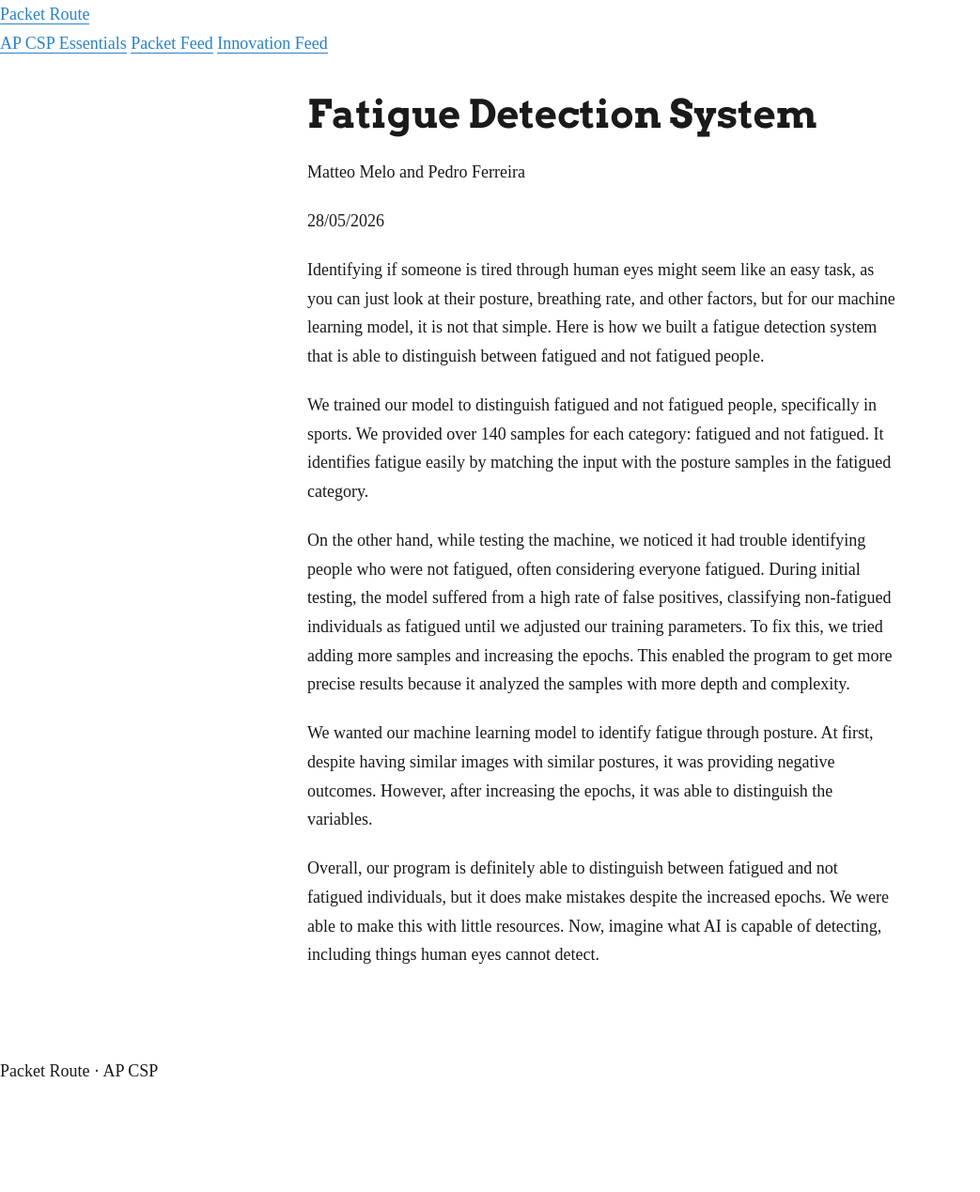
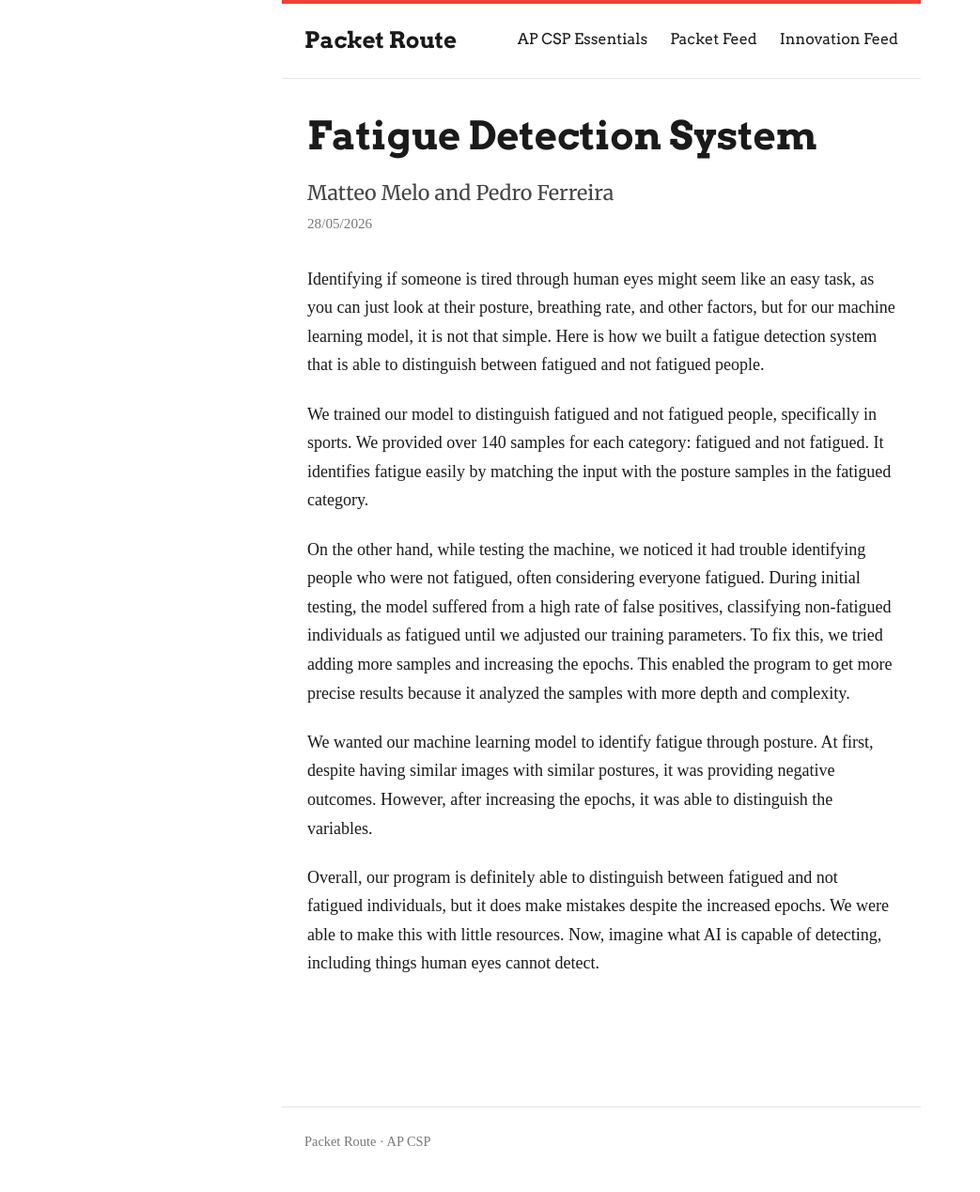
Before and after one commit to packet-route/packet-route, a Jekyll site: the page built from _posts/2026-05-28-fatigue-detection.md, in a window 1280 px wide. Shown: the whole page at 94% size, without its empty margins (0-1043 px from the left). Built offline with Jekyll 4.4.1, drawn with Linux system fonts in a browser that asks for light colours; some web fonts are replaced; before the commit the page ends 1177 px from its top, so only the background shows below that.

Commit message:
Update style.css

```diff
--- a/assets/css/style.css
+++ b/assets/css/style.css
@@ -45,8 +45,7 @@ h1 { font-size: 2.6rem; margin-top: 0; }
 h2 { font-size: 1.9rem; }
 h3 { font-size: 1.4rem; }
 
-/* Subtitle tier: Merriweather. Use a .subtitle class on the
-   element you want in the middle voice (post excerpt, section lead). */
+/* Subtitle tier: Merriweather */
 .subtitle {
   font-family: var(--font-subtitle);
   font-weight: 400;
@@ -72,7 +71,7 @@ a:hover { color: var(--link-hover); }
   padding: 2em 1.5em 4em;
 }
 
-/* a reusable accent rule using the red, for section dividers */
+/* red accent divider */
 hr {
   border: none;
   border-top: 3px solid var(--red);
@@ -89,6 +88,7 @@ hr {
   gap: 2rem;
   padding: 2rem 3rem;
   overflow: hidden;
+  /* full-bleed: break out of any parent width cap */
   max-width: none;
   width: 100vw;
   position: relative;
@@ -127,7 +127,6 @@ hr {
   margin-top: 1.2rem;
 }
 
-/* link column, right-aligned */
 .home-links {
   display: flex;
   flex-direction: column;
@@ -143,12 +142,10 @@ hr {
   color: var(--text);
   text-decoration: none;
   border-bottom: none;
-  /* tucked toward the right edge by default */
   transform: translateX(1.5rem);
   transition: transform 0.25s ease, color 0.25s ease;
 }
 
-/* hover (mouse): extend left toward the middle and turn red */
 @media (hover: hover) {
   .home-links a:hover {
     transform: translateX(-1rem);
@@ -156,25 +153,100 @@ hr {
   }
 }
 
-/* phone: stack the whole hero vertically, links left-aligned and visible */
 @media (max-width: 700px) {
   .home-hero {
     flex-direction: column;
-    display:flex;
-    align-items: center;
-    justify-content: space-between;
-    gap: 2rem;
-    padding: 2rem 4rem;
-    overflow:hidden;
+    align-items: flex-start;
+    justify-content: center;
+    padding: 2rem 1.5rem;
   }
-  .home-wordmark {
-    max-width: 50%;
-  }
+  .home-wordmark { max-width: 100%; }
   .home-links {
     align-items: flex-start;
     text-align: left;
     margin-top: 2.5rem;
   }
-  /* no horizontal tuck on phone; keep links put */
   .home-links a { transform: translateX(0); }
 }
+
+/* ---------- Post page ---------- */
+.post-author {
+  font-family: var(--font-subtitle);
+  font-weight: 400;
+  font-size: 1.35rem;
+  line-height: 1.4;
+  color: #444;
+  margin: 0.3em 0 0.2em;
+}
+
+.post-meta {
+  font-family: var(--font-body);
+  font-size: 0.95rem;
+  color: #777;
+  margin: 0 0 2em;
+}
+
+.post-body { margin-top: 1.5em; }
+
+/* ---------- Interior header ---------- */
+.site-header {
+  border-top: 4px solid var(--red);
+  border-bottom: 1px solid #e5e5e5;
+  display: flex;
+  align-items: center;
+  justify-content: space-between;
+  flex-wrap: wrap;
+  gap: 1rem;
+  max-width: var(--measure);
+  margin: 0 auto;
+  padding: 1.2rem 1.5rem;
+}
+
+.site-title {
+  font-family: var(--font-title);
+  font-weight: 700;
+  font-size: 1.5rem;
+  color: var(--text);
+  text-decoration: none;
+  border-bottom: none;
+}
+
+.site-nav {
+  display: flex;
+  gap: 1.5rem;
+  flex-wrap: wrap;
+}
+
+.site-nav a {
+  font-family: var(--font-title);
+  font-size: 1rem;
+  color: var(--text);
+  text-decoration: none;
+  border-bottom: 2px solid transparent;
+  padding-bottom: 2px;
+  transition: color 0.2s ease, border-color 0.2s ease;
+}
+
+.site-nav a:hover,
+.site-nav a.active {
+  color: var(--red);
+  border-bottom-color: var(--red);
+}
+
+@media (max-width: 600px) {
+  .site-header {
+    flex-direction: column;
+    align-items: flex-start;
+  }
+}
+
+/* ---------- Footer ---------- */
+.site-footer {
+  border-top: 1px solid #e5e5e5;
+  max-width: var(--measure);
+  margin: 3em auto 0;
+  padding: 1.5rem;
+  font-family: var(--font-body);
+  font-size: 0.9rem;
+  color: #777;
+}
```
